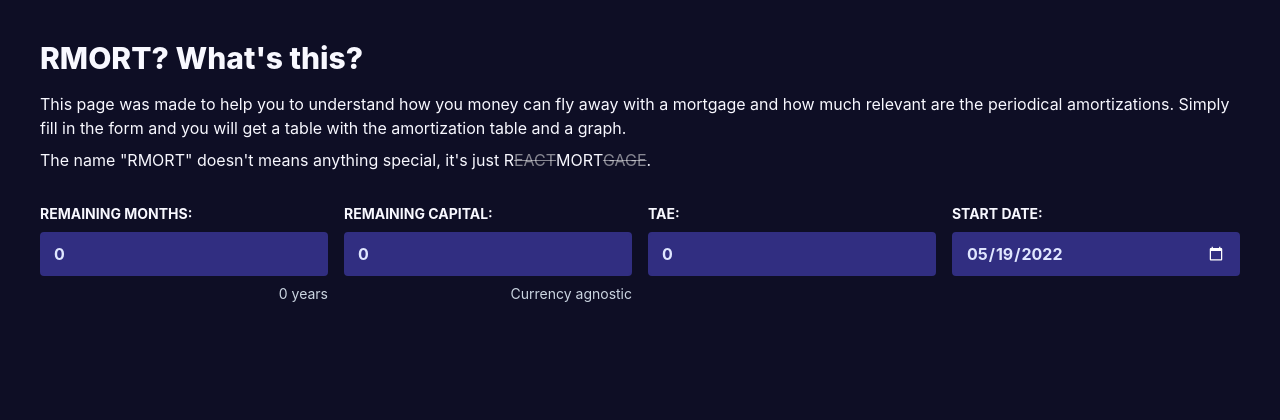
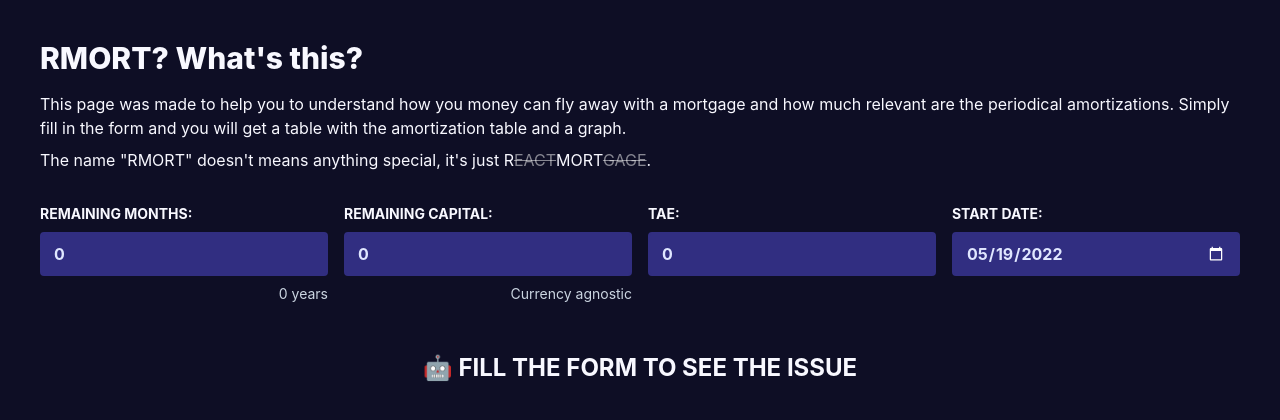
Before and after one commit to emmgfx/rmort, a Next.js app: page / in a window 1280 px wide. Shown: the top 420 px of the page. Built offline with nearby package versions, Linux system fonts and the light colour scheme.

Commit message:
Big lead message

```diff
--- a/pages/index.js
+++ b/pages/index.js
@@ -10,6 +10,8 @@ import Header from "../components/Header";
 
 export default function Home() {
   const [values, setValues] = useState([]);
+
+  const interests = values.reduce((acc, row) => acc + row.interests, 0);
 
   return (
     <>
@@ -24,7 +26,14 @@ export default function Home() {
         <Header />
         <div className="h-8" />
         <Form onValuesUpdated={(values) => setValues(values)} />
-        <div className="h-8" />
+
+        <p className="pt-12 pb-14 text-2xl text-center uppercase font-bold">
+          {values.length > 0
+            ? `🤖 You'll pay ~${new Intl.NumberFormat({}).format(
+                interests
+              )} in interests`
+            : "🤖 Fill the form to see the issue"}
+        </p>
 
         {values.length > 0 && (
           <>
```
